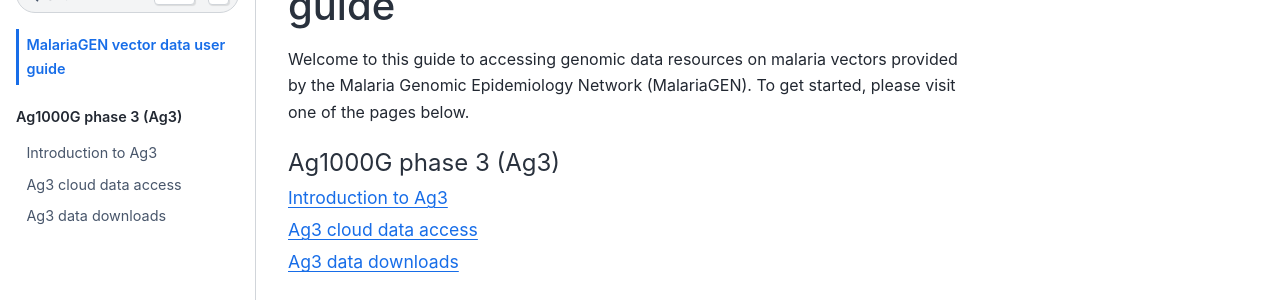
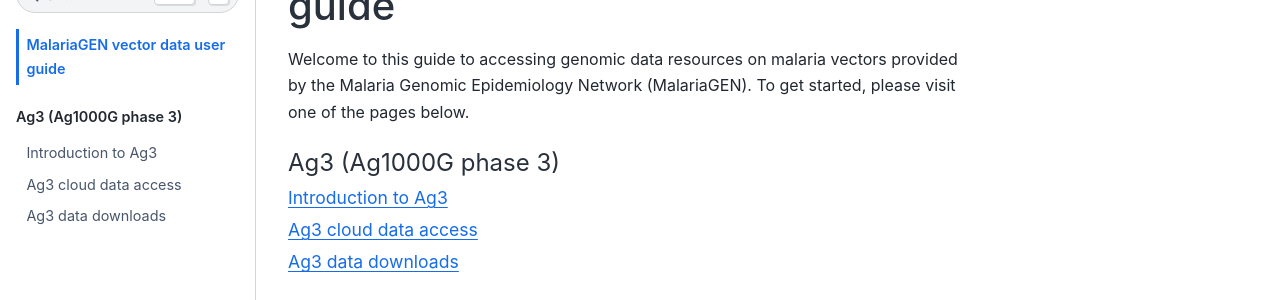
Before and after one commit to malariagen/vector-data, a Jupyter Book: the page built from docs/landing-page.md, in a window 1280 px wide. Shown: the part 135-435 px from the top of the page. Built offline with Jupyter Book 1.0.4 settings and Sphinx 7.4.7 and the Sphinx Book theme 1.1.4, drawn with Linux system fonts in a browser that asks for light colours.

Commit message:
invert parenthesis

```diff
--- a/docs/_toc.yml
+++ b/docs/_toc.yml
@@ -1,6 +1,6 @@
 - file: landing-page
 
-- part: Ag1000G phase 3 (Ag3)
+- part: Ag3 (Ag1000G phase 3)
   chapters:
     - file: ag3/intro
     - file: ag3/cloud
```
